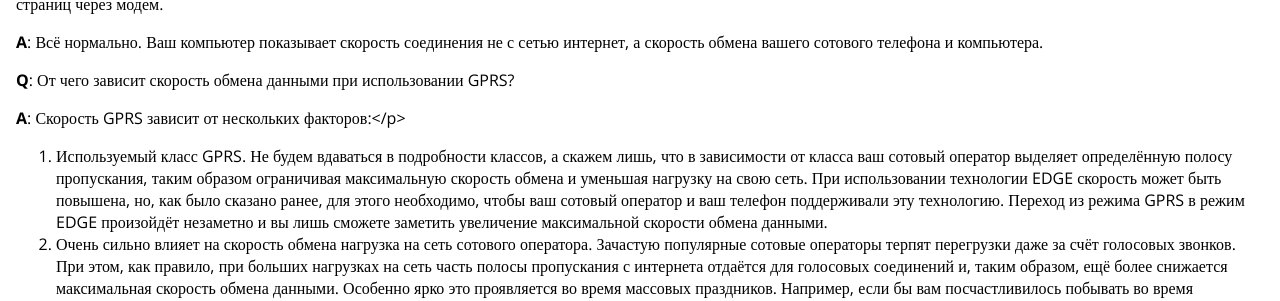
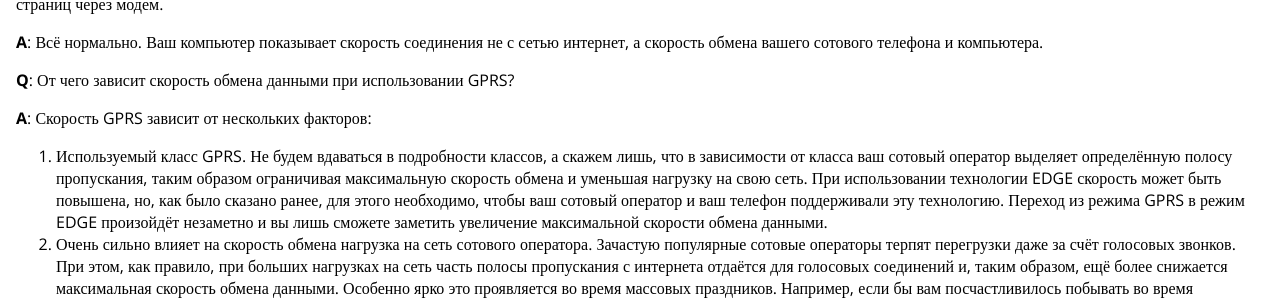
Before and after one commit to fsa/site, a Jekyll site: the page built from _posts/2007-01-15-faq-internet.md, in a window 1280 px wide and 900 px high, scrolled down 3053 px. Shown: the part 153-454 px from the top of the window. Built offline with Jekyll 4.4.1, drawn with Linux system fonts in a browser that asks for light colours.

Commit message:
Чистка кода от тега HTML.

```diff
--- a/_posts/2007-01-15-faq-internet.md
+++ b/_posts/2007-01-15-faq-internet.md
@@ -91,7 +91,7 @@ tags: [FAQ, Интернет]
 
 **Q**: От чего зависит скорость обмена данными при использовании GPRS?
 
-**A**: Скорость GPRS зависит от нескольких факторов:</p>
+**A**: Скорость GPRS зависит от нескольких факторов:
 
 1. Используемый класс GPRS. Не будем вдаваться в подробности классов, а скажем лишь, что в зависимости от класса ваш сотовый оператор выделяет определённую полосу пропускания, таким образом ограничивая максимальную скорость обмена и уменьшая нагрузку на свою сеть. При использовании технологии EDGE скорость может быть повышена, но, как было сказано ранее, для этого необходимо, чтобы ваш сотовый оператор и ваш телефон поддерживали эту технологию. Переход из режима GPRS в режим EDGE произойдёт незаметно и вы лишь сможете заметить увеличение максимальной скорости обмена данными.
 2. Очень сильно влияет на скорость обмена нагрузка на сеть сотового оператора. Зачастую популярные сотовые операторы терпят перегрузки даже за счёт голосовых звонков. При этом, как правило, при больших нагрузках на сеть часть полосы пропускания с интернета отдаётся для голосовых соединений и, таким образом, ещё более снижается максимальная скорость обмена данными. Особенно ярко это проявляется во время массовых праздников. Например, если бы вам посчастливилось побывать во время проведения дня города в центре Екатеринбурга и пользовать GPRS, то вы могли бы заметить резкое снижение скорости у многих операторов, а один из операторов вообще периодически переставал предоставлять какие-либо услуги из-за перегрузки сети.
```
